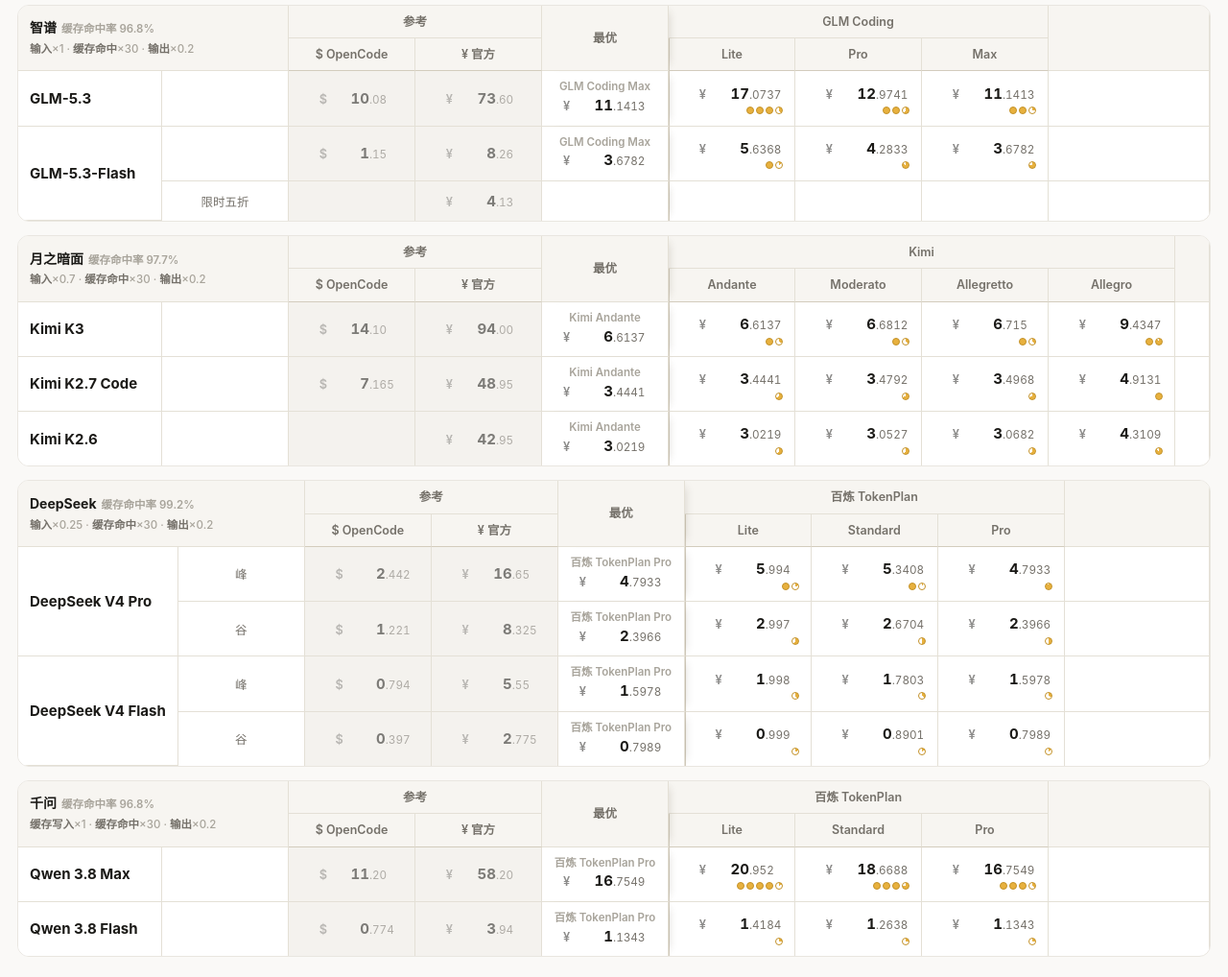
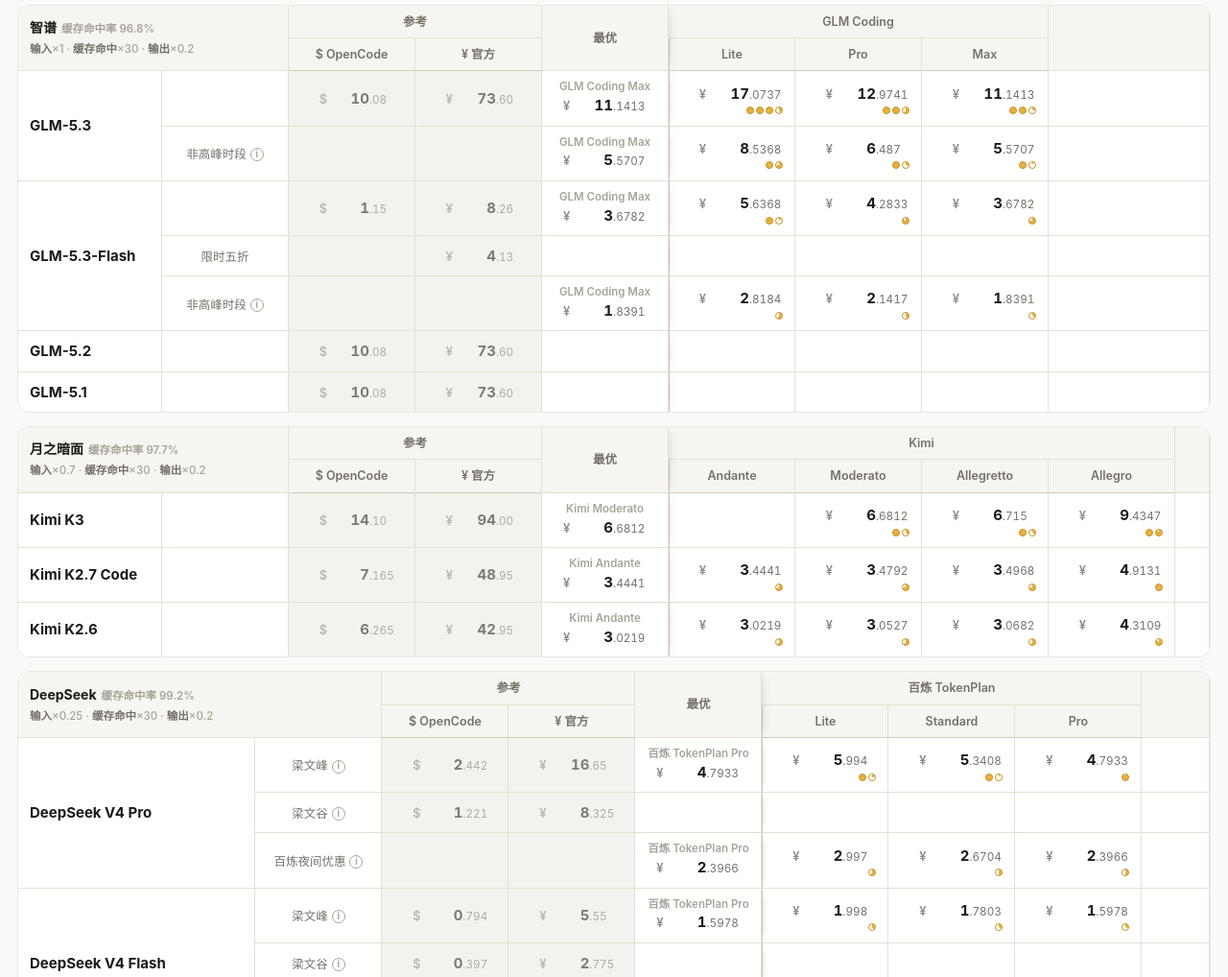
Before and after one commit to XiaoJHcc/llm-api-and-plan-pricing-in-china, a plain HTML site: page index.html in a window 1280 px wide. Shown: the part 1260-2278 px from the top of the page at 96% size. Drawn offline with Linux system fonts and the light colour scheme.

Commit message:
数据补充修订

```diff
--- a/index.html
+++ b/index.html
@@ -137,6 +137,10 @@
 .pc th:first-child,.pc td:first-child{text-align:left}
 .pc .pf{margin-top:8px;font-size:12px;color:var(--faint)}
 
+/* 价格来源链接 */
+.src-a{font-size:11px;font-weight:700;color:var(--faint);margin-left:5px;vertical-align:1px}
+.src-a:hover{color:var(--usd)}
+
 /* 原始价格：厂商名吸收为表内标题行 */
 .rawv{margin-bottom:16px}
 .rawv:last-child{margin-bottom:0}
@@ -219,6 +223,12 @@
 };
 
 /* ---------- 基础工具 ---------- */
+/* 来源链接：sources 可为单个 URL 或 URL 数组 */
+function srcLinks(src){
+  if (!src) return '';
+  const arr = Array.isArray(src) ? src : [src];
+  return arr.map(u => '<a class="src-a" href="' + u + '" target="_blank" rel="noopener" title="' + u + '">↗</a>').join('');
+}
 function fmt(v){
   if (v == null) return '';
   return String(Number(v.toFixed(4)));
@@ -360,6 +370,7 @@
         : null;
       for (const pl in g.plans){
         const p = g.plans[pl];
+        if (p.excluded_models && p.excluded_models.indexOf(mname) >= 0) continue;
         out[gname + '||' + pl] = {
           value: det.total * p.fee / p.quota_monthly, currency: 'CNY', det: det, points: true, notes: notes,
           plan: {group: gname, plan: pl, fee: p.fee, quota: p.quota_monthly, quotaUnit: '积分', currency: 'CNY',
@@ -378,6 +389,7 @@
         : null;
       for (const pl in g.plans){
         const p = g.plans[pl];
+        if (p.excluded_models && p.excluded_models.indexOf(mname) >= 0) continue;
         out[gname + '||' + pl] = {
           value: det.total * p.fee / p.quota_monthly, currency: g.currency, det: det, notes: notes,
           plan: {group: gname, plan: pl, fee: p.fee, quota: p.quota_monthly, currency: g.currency,
@@ -397,6 +409,9 @@
     const prov = DATA.providers[pname];
     if (prov.weights == null) continue;
     const pnotes = prov.notes || {};
+    /* 厂商任一模型有官方人民币价 → 参考列为 ¥ 官方，缺官方价的行不做汇率换算 */
+    const provHasCny = Object.values(prov.models).some(conds =>
+      normalizeConditions(conds).some(it => it.channels.cny));
 
     /* 行数据 */
     const groups = [], midSet = [];
@@ -409,7 +424,7 @@
         const usd = usdDet ? usdDet.total : null;
         let cny = cnyDet ? cnyDet.total : null;
         let cnyDerived = false;
-        if (cny == null && usd != null){ cny = usd * USD_CNY; cnyDerived = true; }
+        if (cny == null && usd != null && !provHasCny){ cny = usd * USD_CNY; cnyDerived = true; }
 
         const mids = {};
         for (const chk in channels) if (chk.indexOf('packy') === 0){
@@ -463,6 +478,11 @@
     /* 条件列始终渲染；所有数据列同宽，保证格点跨行跨表对齐 */
     const L = {model: 0, cond: W.model, ref: W.model + W.col, best: W.model + W.col * 3};
 
+    /* 条件注明：conditionNotes 为条件名 → 说明，hover 浮窗显示 */
+    const cnotes = prov.conditionNotes || {};
+    const condInf = ck => (ck !== 'default' && cnotes[ck])
+      ? '<span class="inf" data-tip="' + regTip(infoTip(ck, cnotes[ck])) + '">i</span>' : '';
+
     let cg = '<col style="width:' + W.model + 'px">';
     for (let i = 0; i < 4 + colDefs.length; i++) cg += '<col style="width:' + W.col + 'px">';
     cg += '<col>'; /* 弹性填充列 */
@@ -485,9 +505,8 @@
     head += '<th class="fill" rowspan="2"></th></tr><tr>';
     /* 参考列按实际来源命名：美国厂商 $官方 + ¥换算；中国厂商 $OpenCode + ¥官方 */
     const usdOfficial = groups.some(g => g.rows.some(r => r.usdKey === 'usd'));
-    const cnyDerived = groups.some(g => g.rows.some(r => r.cnyDerived));
     head += '<th class="sk rf" style="left:' + L.ref + 'px">' + (usdOfficial ? '$ 官方' : '$ OpenCode') + '</th>' +
-            '<th class="sk rf" style="left:' + (L.ref + W.col) + 'px">' + (cnyDerived ? '¥ 换算' : '¥ 官方') + '</th>';
+            '<th class="sk rf" style="left:' + (L.ref + W.col) + 'px">' + (provHasCny ? '¥ 官方' : '¥ 换算') + '</th>';
     for (const cd of colDefs){
       const inf = cd.note ? '<span class="inf" data-tip="' + regTip(infoTip(cd.label, cd.note)) + '">i</span>' : '';
       head += '<th class="' + (cd.kind === 'mid' ? 'thm' : 'ths') + (cd.grp ? ' grp' : '') + '">' + cd.label + inf + '</th>';
@@ -501,7 +520,7 @@
         const titleHtml = r.mname + (r.ck !== 'default' ? ' <span class="tc">' + r.ck + '</span>' : '');
         body += '<tr>';
         if (ri === 0) body += '<td class="sk l mcell" rowspan="' + g.rows.length + '" style="left:0">' + g.mname + '</td>';
-        body += '<td class="sk c" style="left:' + L.cond + 'px">' + (r.ck === 'default' ? '' : '<span class="mut">' + r.ck + '</span>') + '</td>';
+        body += '<td class="sk c" style="left:' + L.cond + 'px">' + (r.ck === 'default' ? '' : '<span class="mut">' + r.ck + '</span>' + condInf(r.ck)) + '</td>';
 
         const usdTip = regTip(cellTip({title: titleHtml, titleSub: (CHANNELS[r.usdKey] ? CHANNELS[r.usdKey].label : '美元'),
                                        det: r.usdDet, kind: 'usd'}));
@@ -572,6 +591,7 @@
     const isMoney = g.type === 'money_quota';
     const hasWH = (Object.values(g.plans)[0] || {}).quota_weekly != null;
     let h = '<div class="pc"><div class="ph"><span class="pn">' + gname + '</span>' +
+      srcLinks(g.source) +
       '<span class="badge b-' + kind + '">' + curSym(kind) + '</span>' +
       '<span class="pt">' + (typeLabel[g.type] || g.type) + '</span></div>';
     h += '<table><thead><tr><th>套餐</th><th>月费</th>' + (hasWH ? '<th>5h 额度</th><th>周额度</th>' : '') + '<th>月额度</th></tr></thead><tbody>';
@@ -584,7 +604,10 @@
     }
     h += '</tbody></table><div class="pf">' +
       (g.credit_to_currency ? '1 积分 ≈ ' + tprice(g.credit_to_currency, kind) + '（经验值）· ' : '') +
-      '适用：' + g.models.join('、') + '</div></div>';
+      '适用：' + g.models.join('、') + '</div>' +
+      Object.entries(g.plans).filter(([, p]) => p.excluded_models && p.excluded_models.length)
+        .map(([pl, p]) => '<div class="pf">⚠ ' + pl + ' 不含：' + p.excluded_models.join('、') + '</div>').join('') +
+      '</div></div>';
     out.push(h);
   }
   document.getElementById('plansBox').innerHTML = out.join('');
@@ -612,6 +635,7 @@
     const chanCols = {};
     for (const chk of chans) chanCols[chk] = ORDER.filter(f => chanFields[chk].has(f));
     const hasCond = Object.values(prov.models).some(conds => normalizeConditions(conds).some(it => it.ck !== 'default'));
+    const cnotes = prov.conditionNotes || {};
 
     const ncols = 1 + (hasCond ? 1 : 0) + chans.reduce((n, chk) => n + chanCols[chk].length, 0) + 1;
     let cg = '<col style="width:' + W.model + 'px">';
@@ -623,7 +647,7 @@
     for (const chk of chans){
       const ci = CHANNELS[chk] || {label: chk, kind: 'cny'};
       const ciNote = ci.note ? '<span class="inf" data-tip="' + regTip(infoTip(ci.label, ci.note)) + '">i</span>' : '';
-      head += '<th colspan="' + chanCols[chk].length + '" class="h-' + ci.kind + '">' + ci.label + ciNote + '</th>';
+      head += '<th colspan="' + chanCols[chk].length + '" class="h-' + ci.kind + '">' + ci.label + srcLinks(prov.sources && prov.sources[chk]) + ciNote + '</th>';
     }
     head += '<th class="fill" rowspan="2"></th></tr><tr>';
     chans.forEach((chk, i) => {
@@ -638,7 +662,8 @@
       merged.forEach((it, mi) => {
         body += '<tr>';
         if (mi === 0) body += '<td class="l" rowspan="' + merged.length + '"><b>' + mname + '</b></td>';
-        if (hasCond) body += '<td>' + (it.ck === 'default' ? '' : '<span class="mut">' + it.ck + '</span>') + '</td>';
+        if (hasCond) body += '<td>' + (it.ck === 'default' ? '' : '<span class="mut">' + it.ck + '</span>' +
+          ((it.ck !== 'default' && cnotes[it.ck]) ? '<span class="inf" data-tip="' + regTip(infoTip(it.ck, cnotes[it.ck])) + '">i</span>' : '')) + '</td>';
         chans.forEach((chk, i) => {
           const ci2 = CHANNELS[chk] || {label: chk, kind: 'cny'};
           const prices = it.channels[chk];
--- a/llm-prices.json
+++ b/llm-prices.json
@@ -38,18 +38,20 @@
         "Fable 5.1": {
           "cache_hit": 1
         }
-      }
+      },
+      "source": "https://zhuanlan.zhihu.com/p/2027017728410628819"
     },
     "Kimi": {
       "currency": "CNY",
       "type": "money_quota",
       "plans": {
-        "Andante": {
-          "fee": 49,
-          "quota_5h": 32.5,
-          "quota_weekly": 162.5,
-          "quota_monthly": 696.43
-        },
+    "Andante": {
+     "fee": 49,
+     "quota_5h": 32.5,
+     "quota_weekly": 162.5,
+     "quota_monthly": 696.43,
+     "excluded_models": ["Kimi K3"]
+    },
         "Moderato": {
           "fee": 99,
           "quota_5h": 65,
@@ -73,7 +75,8 @@
         "Kimi K3",
         "Kimi K2.7 Code",
         "Kimi K2.6"
-      ]
+      ],
+      "source": "https://www.kimi.com/membership/pricing"
     },
     "百炼 TokenPlan": {
       "currency": "CNY",
@@ -103,9 +106,12 @@
       "models": [
         "Qwen 3.8 Max",
         "Qwen 3.8 Flash",
+        "Qwen 3.7 Max",
+        "Qwen 3.7 Plus",
         "DeepSeek V4 Pro",
         "DeepSeek V4 Flash"
-      ]
+      ],
+      "source": "https://bailian.console.aliyun.com/cn-beijing/?tab=plan#/efm/subscription/overview"
     },
     "GLM Coding": {
       "currency": "CNY",
@@ -134,7 +140,8 @@
       "models": [
         "GLM-5.3",
         "GLM-5.3-Flash"
-      ]
+      ],
+      "source": "https://docs.bigmodel.cn/cn/coding-plan/overview#%E7%94%A8%E9%87%8F%E8%AF%B4%E6%98%8E"
     }
   },
   "providers": {
@@ -218,6 +225,9 @@
             }
           }
         }
+      },
+      "sources": {
+        "usd": "https://platform.claude.com/docs/zh-CN/about-claude/pricing"
       }
     },
     "OpenAI": {
@@ -318,6 +328,12 @@
               "cache_write_30min": 0.625,
               "cache_hit": 0.05,
               "output": 3
+            },
+            "opencode": {
+              "input": 0.2,
+              "cache_write_30min": 0.25,
+              "cache_hit": 0.02,
+              "output": 1.2
             }
           },
           ">272K": {
@@ -332,9 +348,19 @@
               "cache_write_30min": 1.25,
               "cache_hit": 0.1,
               "output": 4.5
+            },
+            "opencode": {
+              "input": 0.4,
+              "cache_write_30min": 0.5,
+              "cache_hit": 0.04,
+              "output": 1.8
             }
           }
         }
+      },
+      "sources": {
+        "usd": "https://developers.openai.com/api/docs/pricing",
+        "opencode": "https://opencode.ai/docs/zh-cn/go/#%E4%BD%BF%E7%94%A8%E9%99%90%E5%88%B6"
       }
     },
     "xAI": {
@@ -350,10 +376,20 @@
               "input": 2,
               "cache_hit": 0.5,
               "output": 6
+            },
+            "opencode": {
+              "input": 2,
+              "cache_hit": 0.5,
+              "output": 6
             }
           },
           ">200K": {
             "usd": {
+              "input": 4,
+              "cache_hit": 1,
+              "output": 12
+            },
+            "opencode": {
               "input": 4,
               "cache_hit": 1,
               "output": 12
@@ -402,6 +438,11 @@
       },
       "notes": {
         "packy_grok_sale": "该中转站不支持缓存命中计费，综合价按 输入×31 + 输出×0.2 折算"
+      },
+      "sources": {
+        "usd": "https://docs.x.ai/developers/pricing",
+        "packy_grok_sale": "https://www.packyapi.com/pricing",
+        "opencode": "https://opencode.ai/docs/zh-cn/go/#%E4%BD%BF%E7%94%A8%E9%99%90%E5%88%B6"
       }
     },
     "Google": {
@@ -420,6 +461,10 @@
             }
           }
         }
+      },
+      "sources": {
+        "usd": "https://ai.google.dev/gemini-api/docs/pricing",
+        "packy_gemini_slb": "https://www.packyapi.com/pricing"
       }
     },
     "智谱": {
@@ -445,6 +490,13 @@
               "input": 690,
               "cache_hit": 170,
               "output": 2400
+            }
+          },
+          "非高峰时段": {
+            "glm_coding_points": {
+              "input": 345,
+              "cache_hit": 85,
+              "output": 1200
             }
           }
         },
@@ -472,8 +524,51 @@
               "cache_hit": 0.115,
               "output": 1.4
             }
+          },
+          "非高峰时段": {
+            "glm_coding_points": {
+              "input": 115,
+              "cache_hit": 28,
+              "output": 400
+            }
+          }
+        },
+        "GLM-5.2": {
+          "default": {
+            "opencode": {
+              "input": 1.4,
+              "cache_hit": 0.26,
+              "output": 4.4
+            },
+            "cny": {
+              "input": 8,
+              "cache_hit": 2,
+              "output": 28
+            }
+          }
+        },
+        "GLM-5.1": {
+          "default": {
+            "opencode": {
+              "input": 1.4,
+              "cache_hit": 0.26,
+              "output": 4.4
+            },
+            "cny": {
+              "input": 8,
+              "cache_hit": 2,
+              "output": 28
+            }
           }
         }
+      },
+      "sources": {
+        "opencode": "https://opencode.ai/docs/zh-cn/go/#%E4%BD%BF%E7%94%A8%E9%99%90%E5%88%B6",
+        "cny": "https://bigmodel.cn/pricing",
+        "glm_coding_points": "https://docs.bigmodel.cn/cn/coding-plan/overview"
+      },
+      "conditionNotes": {
+        "非高峰时段": "订阅 Coding Plan 非高峰时段内积分消耗为 50%（高峰时段为北京时间每周一至周五的 14:00～18:00）"
       }
     },
     "月之暗面": {
@@ -513,6 +608,11 @@
         },
         "Kimi K2.6": {
           "default": {
+            "opencode": {
+              "input": 0.95,
+              "cache_hit": 0.16,
+              "output": 4
+            },
             "cny": {
               "input": 6.5,
               "cache_hit": 1.1,
@@ -520,6 +620,10 @@
             }
           }
         }
+      },
+      "sources": {
+        "opencode": "https://opencode.ai/docs/zh-cn/go/#%E4%BD%BF%E7%94%A8%E9%99%90%E5%88%B6",
+        "cny": "https://platform.kimi.com/docs/pricing/chat"
       }
     },
     "DeepSeek": {
@@ -530,7 +634,7 @@
       },
       "models": {
         "DeepSeek V4 Pro": {
-          "峰": {
+          "梁文峰": {
             "opencode": {
               "input": 1.32,
               "cache_hit": 0.044,
@@ -547,7 +651,7 @@
               "output": 2700
             }
           },
-          "谷": {
+          "梁文谷": {
             "opencode": {
               "input": 0.66,
               "cache_hit": 0.022,
@@ -557,7 +661,9 @@
               "input": 4.5,
               "cache_hit": 0.15,
               "output": 13.5
-            },
+            }
+          },
+          "百炼夜间优惠": {
             "bailian_credits": {
               "input": 450,
               "cache_hit": 15,
@@ -566,7 +672,7 @@
           }
         },
         "DeepSeek V4 Flash": {
-          "峰": {
+          "梁文峰": {
             "opencode": {
               "input": 0.44,
               "cache_hit": 0.014,
@@ -583,7 +689,7 @@
               "output": 900
             }
           },
-          "谷": {
+          "梁文谷": {
             "opencode": {
               "input": 0.22,
               "cache_hit": 0.007,
@@ -593,14 +699,52 @@
               "input": 1.5,
               "cache_hit": 0.05,
               "output": 4.5
-            },
+            }
+          },
+          "百炼夜间优惠": {
             "bailian_credits": {
               "input": 150,
               "cache_hit": 5,
               "output": 450
             }
           }
+        },
+        "DeepSeek V4 Flash Vision Exp": {
+          "梁文峰": {
+            "opencode": {
+              "input": 0.44,
+              "cache_hit": 0.014,
+              "output": 1.32
+            },
+            "cny": {
+              "input": 3,
+              "cache_hit": 0.1,
+              "output": 9
+            }
+          },
+          "梁文谷": {
+            "opencode": {
+              "input": 0.22,
+              "cache_hit": 0.007,
+              "output": 0.66
+            },
+            "cny": {
+              "input": 1.5,
+              "cache_hit": 0.05,
+              "output": 4.5
+            }
+          }
         }
+      },
+      "sources": {
+        "opencode": "https://opencode.ai/docs/zh-cn/go/#%E4%BD%BF%E7%94%A8%E9%99%90%E5%88%B6",
+        "cny": "https://api-docs.deepseek.com/zh-cn/quick_start/pricing",
+        "bailian_credits": "https://help.aliyun.com/zh/model-studio/model-pricing"
+      },
+      "conditionNotes": {
+        "梁文峰": "官方定义下的高峰时段，北京时间周一至周五的 9:00 ~ 12:00、14:00 ~ 18:00。",
+        "梁文谷": "官方定义下的空闲时段，北京时间 12:00 ~ 14:00、18:00 ~ 次日 9:00 及周六、周日全天。",
+        "百炼夜间优惠": "百炼拥有自己的谷价机制：夜间时段（北京时间 22:00 ~ 次日 8:00）积分消耗为 50%，其余时间均为峰价。"
       }
     },
     "千问": {
@@ -621,14 +765,22 @@
             "cny": {
               "input": 12,
               "cache_write": 15,
-              "cache_hit": 1.2,
+              "cache_hit": 1,
               "output": 36
             },
             "bailian_credits": {
               "input": 1200,
               "cache_write": 1500,
-              "cache_hit": 120,
+              "cache_hit": 100,
               "output": 3600
+            }
+          },
+          "百炼夜间优惠": {
+            "bailian_credits": {
+              "input": 600,
+              "cache_write": 750,
+              "cache_hit": 50,
+              "output": 1800
             }
           }
         },
@@ -642,18 +794,120 @@
             },
             "cny": {
               "input": 0.8,
-              "cache_write": 1,
-              "cache_hit": 0.08,
+              "cache_write": 1.25,
+              "cache_hit": 0.1,
               "output": 2.7
             },
             "bailian_credits": {
               "input": 80,
-              "cache_write": 100,
-              "cache_hit": 8,
+              "cache_write": 125,
+              "cache_hit": 10,
               "output": 270
             }
           }
+        },
+        "Qwen 3.7 Max": {
+          "default": {
+            "opencode": {
+              "input": 2.5,
+              "cache_hit": 0.5,
+              "output": 7.5,
+              "cache_write": 3.125
+            },
+            "cny": {
+              "input": 12,
+              "cache_write": 15,
+              "cache_hit": 1.2,
+              "output": 36
+            },
+            "bailian_credits": {
+              "input": 1200,
+              "cache_write": 1500,
+              "cache_hit": 120,
+              "output": 3600
+            }
+          }
+        },
+        "Qwen 3.7 Plus": {
+          "≤256K": {
+            "opencode": {
+              "input": 0.4,
+              "cache_write": 0.5,
+              "cache_hit": 0.04,
+              "output": 1.6
+            },
+            "cny": {
+              "input": 1.6,
+              "cache_write": 2,
+              "cache_hit": 0.16,
+              "output": 6.4
+            },
+            "bailian_credits": {
+              "input": 160,
+              "cache_write": 200,
+              "cache_hit": 16,
+              "output": 640
+            }
+          },
+          ">256K": {
+            "opencode": {
+              "input": 1.2,
+              "cache_write": 1.5,
+              "cache_hit": 0.12,
+              "output": 4.8
+            },
+            "cny": {
+              "input": 4.8,
+              "cache_write": 6,
+              "cache_hit": 0.48,
+              "output": 19.2
+            },
+            "bailian_credits": {
+              "input": 480,
+              "cache_write": 600,
+              "cache_hit": 48,
+              "output": 1920
+            }
+          }
+        },
+        "Qwen 3.6 Plus": {
+          "≤256K": {
+            "opencode": {
+              "input": 0.5,
+              "cache_write": 0.625,
+              "cache_hit": 0.05,
+              "output": 3.0
+            },
+            "cny": {
+              "input": 2,
+              "cache_write": 2.5,
+              "cache_hit": 0.2,
+              "output": 12
+            }
+          },
+          ">256K": {
+            "opencode": {
+              "input": 2.0,
+              "cache_write": 2.5,
+              "cache_hit": 0.2,
+              "output": 6.0
+            },
+            "cny": {
+              "input": 8,
+              "cache_write": 10,
+              "cache_hit": 0.8,
+              "output": 48
+            }
+          }
         }
+      },
+      "sources": {
+        "opencode": "https://opencode.ai/docs/zh-cn/go/#%E4%BD%BF%E7%94%A8%E9%99%90%E5%88%B6",
+        "cny": "https://platform.qianwenai.com/pricing/api",
+        "bailian_credits": "https://help.aliyun.com/zh/model-studio/model-pricing"
+      },
+      "conditionNotes": {
+        "百炼夜间优惠": "百炼 Token Plan 夜间时段（北京时间 22:00 ~ 次日 8:00）积分消耗为 50%。"
       }
     },
     "腾讯混元": {
@@ -686,6 +940,10 @@
             }
           }
         }
+      },
+      "sources": {
+        "opencode": "https://opencode.ai/docs/zh-cn/go/#%E4%BD%BF%E7%94%A8%E9%99%90%E5%88%B6",
+        "cny": "https://cloud.tencent.com/document/product/1823/130055"
       }
     },
     "MiniMax": {
@@ -696,6 +954,11 @@
               "input": 2.1,
               "cache_hit": 0.42,
               "output": 8.4
+            },
+            "opencode": {
+              "input": 0.3,
+              "cache_hit": 0.06,
+              "output": 1.2
             }
           },
           ">512K": {
@@ -703,9 +966,38 @@
               "input": 4.2,
               "cache_hit": 0.84,
               "output": 16.8
+            },
+            "opencode": {
+              "input": 0.3,
+              "cache_hit": 0.06,
+              "output": 1.2
+            }
+          }
+        },
+        "MiniMax M2.7": {
+          "default": {
+            "opencode": {
+              "input": 0.3,
+              "cache_hit": 0.06,
+              "output": 1.2,
+              "cache_write": 0.375
+            }
+          }
+        },
+        "MiniMax M2.5": {
+          "default": {
+            "opencode": {
+              "input": 0.3,
+              "cache_hit": 0.06,
+              "output": 1.2,
+              "cache_write": 0.375
             }
           }
         }
+      },
+      "sources": {
+        "cny": "https://platform.minimaxi.com/docs/guides/pricing-paygo",
+        "opencode": "https://opencode.ai/docs/zh-cn/go/#%E4%BD%BF%E7%94%A8%E9%99%90%E5%88%B6"
       }
     },
     "小米": {
@@ -716,6 +1008,11 @@
               "input": 3,
               "cache_hit": 0.025,
               "output": 6
+            },
+            "opencode": {
+              "input": 0.435,
+              "cache_hit": 0.003625,
+              "output": 0.87
             }
           }
         },
@@ -725,9 +1022,75 @@
               "input": 1,
               "cache_hit": 0.02,
               "output": 2
+            },
+            "opencode": {
+              "input": 0.14,
+              "cache_hit": 0.0028,
+              "output": 0.28
             }
           }
         }
+      },
+      "sources": {
+        "cny": "https://mimo.mi.com/docs/zh-CN/price/pay-as-you-go",
+        "opencode": "https://opencode.ai/docs/zh-cn/go/#%E4%BD%BF%E7%94%A8%E9%99%90%E5%88%B6"
+      }
+    },
+    "LongCat": {
+      "models": {
+        "LongCat-2.0": {
+          "default": {
+            "opencode": {
+              "input": 0.3,
+              "cache_hit": 0.006,
+              "output": 1.2
+            }
+          }
+        }
+      },
+      "sources": {
+        "opencode": "https://opencode.ai/docs/zh-cn/go/#%E4%BD%BF%E7%94%A8%E9%99%90%E5%88%B6"
+      }
+    },
+    "Meta": {
+      "models": {
+        "Muse Spark 1.3 Contributor": {
+          "default": {
+            "opencode": {
+              "input": 0.1,
+              "cache_hit": 0.002,
+              "output": 0.2
+            }
+          }
+        },
+        "Muse Spark 1.2 Contributor": {
+          "default": {
+            "opencode": {
+              "input": 0.1,
+              "cache_hit": 0.002,
+              "output": 0.2
+            }
+          }
+        }
+      },
+      "sources": {
+        "opencode": "https://opencode.ai/docs/zh-cn/go/#%E4%BD%BF%E7%94%A8%E9%99%90%E5%88%B6"
+      }
+    },
+    "Omen": {
+      "models": {
+        "Omen Alpha": {
+          "default": {
+            "opencode": {
+              "input": 0.2,
+              "cache_hit": 0.04,
+              "output": 0.66
+            }
+          }
+        }
+      },
+      "sources": {
+        "opencode": "https://opencode.ai/docs/zh-cn/go/#%E4%BD%BF%E7%94%A8%E9%99%90%E5%88%B6"
       }
     }
   }
```
